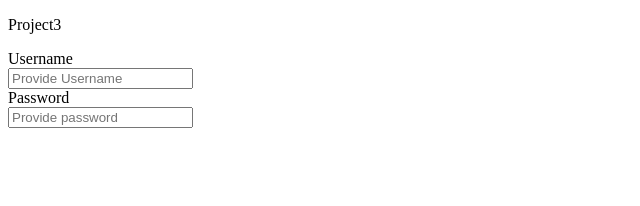
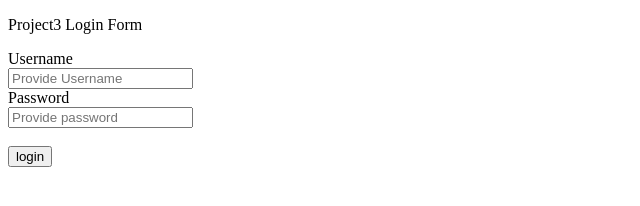
Before and after one commit to raumdeuter1/project3, a plain HTML site: page index.html in a window 1280 px wide. Shown: the whole page, without its empty margins (0-640 px from the left). Drawn offline with Linux system fonts and the light colour scheme.

Commit message:
Added submit button

```diff
--- a/index.html
+++ b/index.html
@@ -7,13 +7,15 @@
     <title>Document</title>
 </head>
 <body>
-    <p>Project3</p>
+    <p>Project3 Login Form</p>
 
 <form>
     <label>Username</label><br>
     <input type= "text" placeholder="Provide Username">
     <br>
     Password<br><input type="password" placeholder="Provide password" name="Password">
+    <br><br>
+    <input type="submit"  value="login">
 </form>
 </body>
 </html>
```
